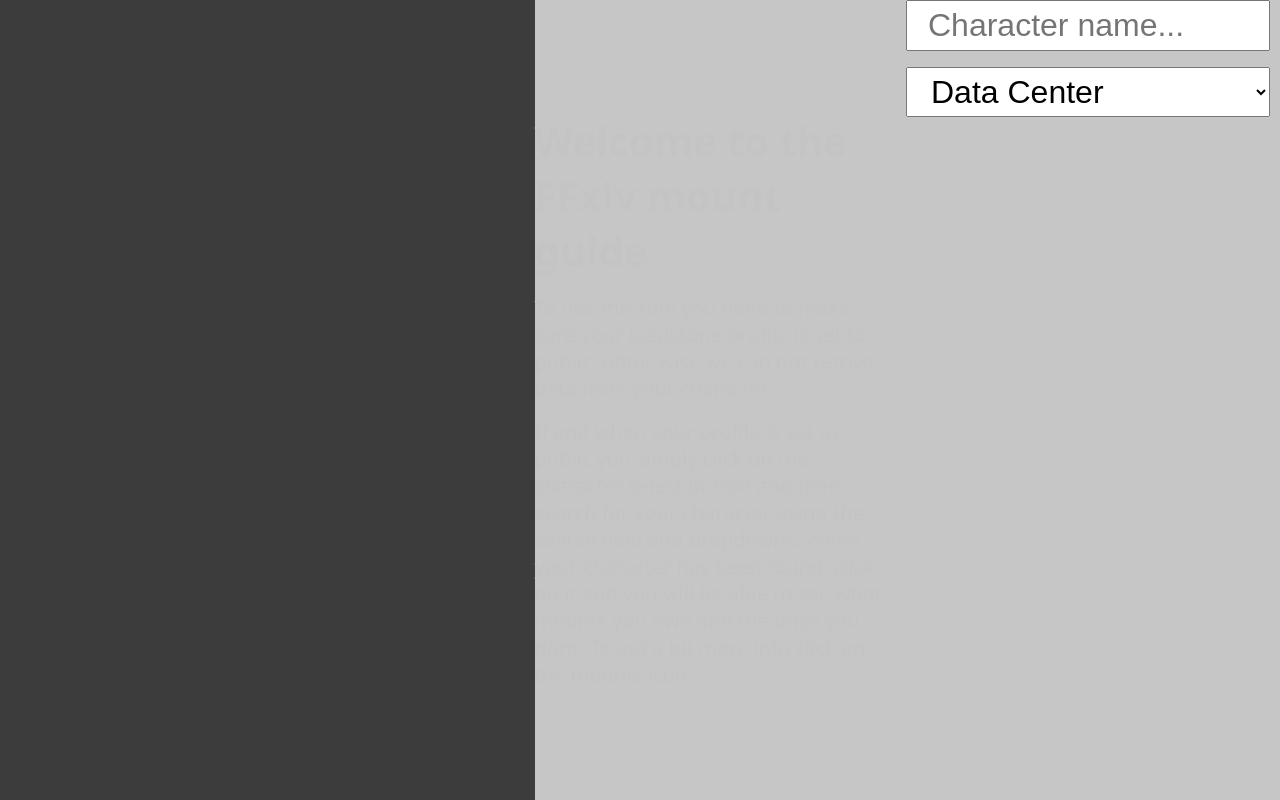
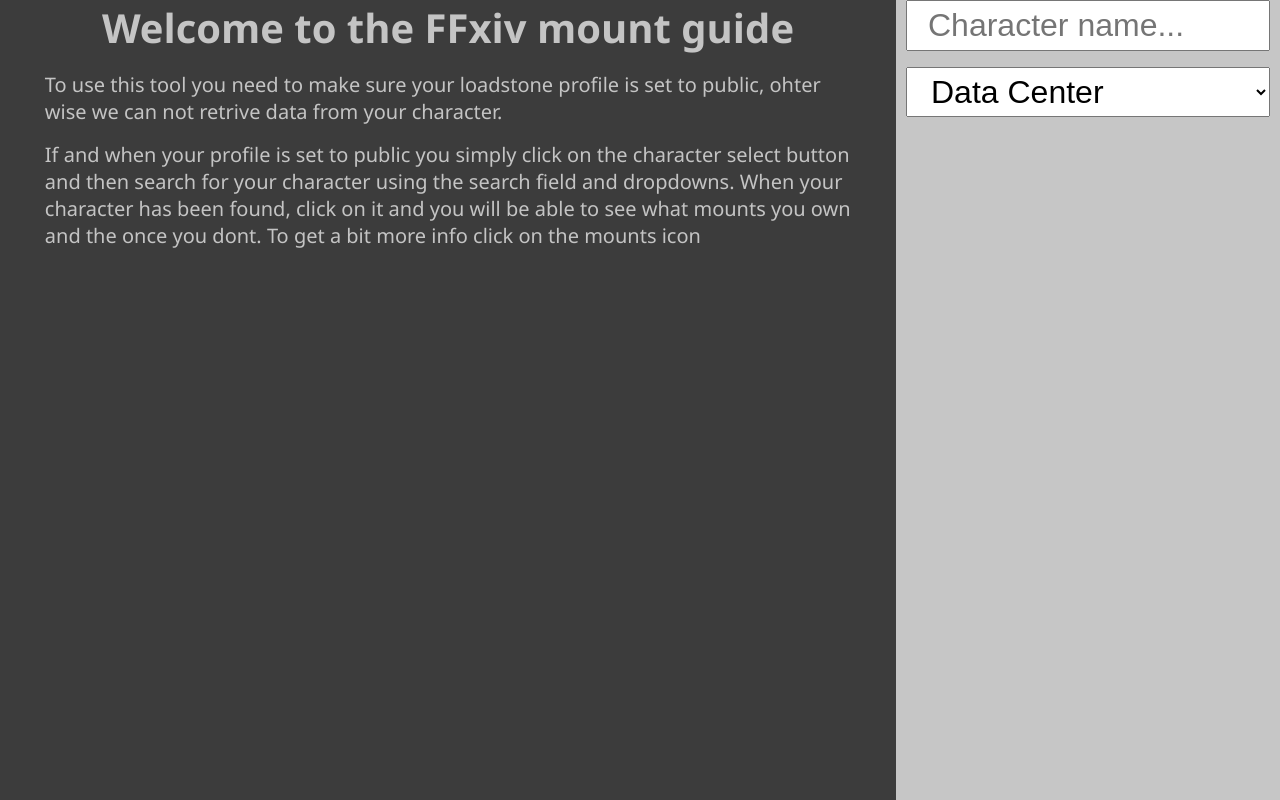
Before and after one commit to styrbjorn-n/FFxiv_collect_app, a React (Create React App) app: page / in a window 1280 px wide. Built offline with nearby package versions, Linux system fonts and the light colour scheme.

Commit message:
fixed user guide in desktop

```diff
--- a/src/App.css
+++ b/src/App.css
@@ -6,6 +6,7 @@
   max-width: 100vw;
   background-color: #3c3c3c;
   font-family: 'Segoe UI', Tahoma, Geneva, Verdana, sans-serif;
+  position: relative;
 }
 .active {
   display: none;
@@ -14,10 +15,14 @@
   display: flex;
   flex-direction: column;
   align-self: center;
+  align-items: center;
   width: 80%;
   gap: 1rem;
   font-size: 20px;
   color: #c4c4c4;
+}
+.user-guide-card > p {
+  width: 90%;
 }
 @media screen and (min-width: 1024px) {
   .App {
@@ -25,4 +30,10 @@
     align-items: start;
     background-color: #c6c6c6;
   }
+  .user-guide-card {
+    position: absolute;
+    left: 0;
+    top: 0;
+    width: 70%;
+  }
 }
```
